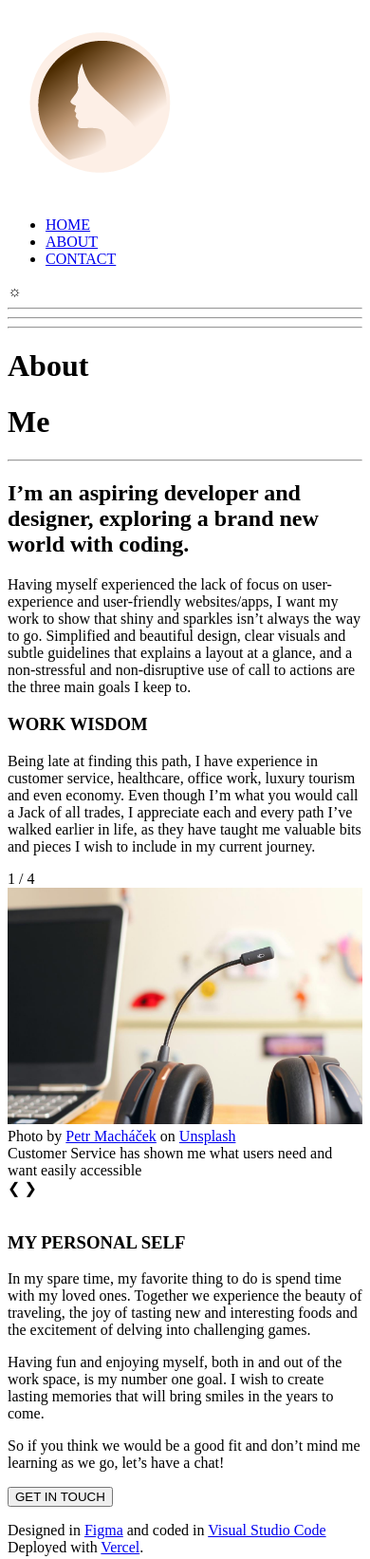
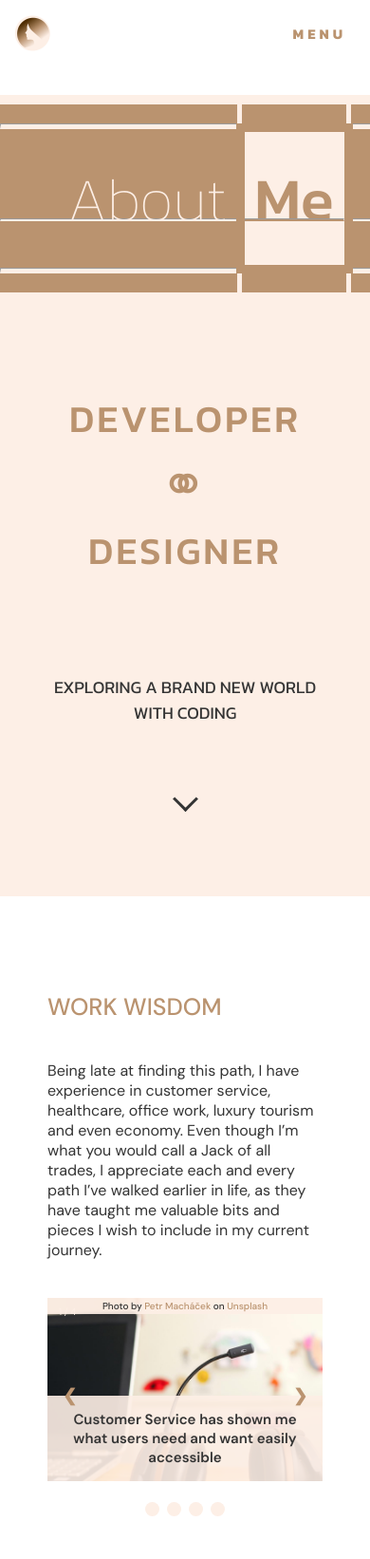
Before and after one commit to TephyWifi/Portfolio-v3, a website: page html/about.html in a window 390 px wide. Shown: the top 1642 px of the page at 95% size. Drawn offline with Linux system fonts and the light colour scheme; files that its build step writes are made by us from their sources; a web font is replaced by a local one.

Commit message:
Fixed about mobile page + banner

```diff
--- a/css/desktop/aboutdesktop.css
+++ b/css/desktop/aboutdesktop.css
@@ -32,16 +32,21 @@ nav {
 }
 
 .logo {
+    display: inherit;
+    cursor: pointer;
+    /* background-color: pink; */
+}
+
+.logo img {
     width: 50px;
     height: 50px;
-    cursor: pointer;
-    /* background-color: pink; */
 }
 
 nav ul {
     list-style: none;
     overflow: hidden;
     cursor: pointer;
+    padding: 0;
 }
 
 nav li {
@@ -92,7 +97,7 @@ nav li a:hover {
     position: relative;
     z-index: 1;
     display: flex;
-    justify-content: center;
+    justify-content: space-between;
     align-items: center;
     width: 100%;
     height: 198px;
@@ -131,35 +136,35 @@ nav li a:hover {
     border-bottom: 2px solid var(--light-beige);
     width: 100%;
     bottom: 75px;
-    background-color: yellow;
 }
 
+.hero-meline {
+    position: absolute;
+    z-index: 4;
+    border-bottom: 2px solid var(--brown);
+    width: 100%;
+    bottom: 46px;
+}
 
 .hero-content-container {
     position: relative;
-    width: 50%;
+    width: 100%;
     height: 100px;
     display: flex;
     align-items: center;
-    justify-content: space-around;
-    /* background-color: pink; */
+    justify-content: center;
 }
-
-
 
 .hero-about-container {
     position: absolute;
     display: flex;
     z-index: 3;
-    width: 100%;
+    flex: 50%;
     height: 156px;
-    justify-content: center;
     align-items: center;
     color: var(--light-beige);
-    text-align: center;
-    /* background-color: yellow; */
+    padding-right: 100px;
 }
-
 
 .hero-about-container h1 {
     font-weight: 150;
@@ -167,10 +172,20 @@ nav li a:hover {
     font-family: var(--title-font);
 }
 
+.hero-me-container {
+    position: absolute;
+    display: flex;
+    z-index: 3;
+    flex: 100%;
+    height: 156px;
+    padding-left: 100px;
+    align-items: center;
+    color: var(--light-beige);
+}
+
 .hero-me-backbox {
     position: absolute;
     display: flex;
-    right: 50px;
     z-index: 3;
     width: 110px;
     height: 198px;
@@ -178,11 +193,9 @@ nav li a:hover {
     justify-content: center;
     align-items: center;
     background-color: var(--brown);
-    right: 0px;
-
 }
 
-.hero-me-container {
+.hero-me-box {
     position: absolute;
     display: flex;
     right: 50px;
@@ -199,14 +212,6 @@ nav li a:hover {
     right: -5.5px;
 }
 
-.hero-meline {
-    position: absolute;
-    z-index: 4;
-    border-bottom: 2px solid var(--brown);
-    width: 100%;
-    bottom: 46px;
-}
-
 .hero-me-container h1 {
     font-weight: 500;
     font-size: 64px;
@@ -216,25 +221,35 @@ nav li a:hover {
 header h2 {
     text-align: center;
     font-weight: 400;
-    font-size: 20px;
+    font-family: var(--title-font);
+    font-size: 26px;
+    font-weight: 500;
+    letter-spacing: 3px;
+    padding: 50px;
+    padding-top: 0;
+    padding-bottom: 0;
+    color: var(--brown);
     background-color: var(--light-beige);
 }
 
-header h2 .highlight {
-    font-size: 20px;
+.headersymbol {
+    font-size: 30px;
 }
 
 header p {
     display: flex;
-    flex-direction: column;
+    flex-wrap: wrap;
     justify-content: center;
-    align-items: center;
     text-align: center;
-    padding: 30px;
-    padding-bottom: 40px;
     font-size: 16px;
+    font-weight: 300;
+    padding: 50px;
+    padding-top: 0;
+    padding-bottom: 50px;
+    font-family: var(--title-font);
+    color: var(--dark-grey);
     background-color: var(--light-beige);
-    margin-bottom: 0;
+
 }
 
 main {
@@ -448,6 +463,24 @@ footer {
 
 footer p {
     font-size: 10px;
+    padding-bottom: 0;
+}
+
+footer div span {
+    display: inline-block;
+}
+
+.footer-left {
+    position: relative;
+    display: inline-block;
+    flex-direction: column;
+    margin: 0px;
+    padding: 0px;
+    align-items: start;
+    text-align: start;
+    justify-content: center;
+    height: 40px;
+    /* background-color: pink; */
 }
 
 .highlight {
@@ -486,3 +519,20 @@ footer div img {
     font-size: 8px;
     bottom: 5px;
 }
+
+/* Mobile CSS */
+.logomobile, .menu, .contact {
+    display: none;
+}
+
+.overlaynav {
+    display: none;
+}
+
+.mobile-hi, .mobile-name {
+    display: none;
+}
+
+.arrow {
+    display: none;
+}
--- a/css/desktop/styledesktop.css
+++ b/css/desktop/styledesktop.css
@@ -47,6 +47,7 @@ nav ul {
     list-style: none;
     overflow: hidden;
     cursor: pointer;
+    padding: 0;
 }
 
 nav li {
--- a/css/mobile/aboutmobile.css
+++ b/css/mobile/aboutmobile.css
@@ -0,0 +1,529 @@
+/* Color scheme and fonts */
+:root {
+    --white: #ffffff;
+    --light-beige: rgb(253, 239, 230);
+    --brown: rgb(186, 147, 111);
+    --dark-grey: #343434;
+    --title-font: Kanit;
+    --text-font: DM Sans;
+}
+
+* {
+    box-sizing: border-box;
+    margin: 0;
+    font-size: 16px;
+    font-family: var(--text-font);
+    scroll-behavior: smooth;
+}
+
+header {
+    width: 100%;
+    height: 100vh;
+}
+
+nav {
+    position: sticky;
+    top: 0;
+    z-index: 1000;
+    display: flex;
+    padding: 10px 10px 10px 10px;
+    background-color: white;
+    width: 100%;
+    justify-content: space-between;
+    align-items: center;
+    overflow: hidden;
+    /* background-color: peachpuff; */
+}
+
+.logomobile {
+    display: inherit;
+    /* background-color: pink; */
+}
+
+.logomobile img {
+    width: 50px;
+    height: 50px;
+}
+
+.menu {
+    /* list-style: none; */
+    border: none;
+    background: none;
+    display: inline-flex;
+    align-items: center;
+    overflow: hidden;
+    font-weight: bold;
+    color: var(--brown);
+    left: 0;
+    font-family: var(--title-font);
+    font-size: 15px;
+    letter-spacing: 4px;
+}
+
+.overlaynav {
+    display: flex;
+    flex-direction: column;
+    height: 93.5%;
+    width: 100%;
+    justify-content: space-evenly;
+    text-align: center;
+    position: fixed;
+    z-index: 11;
+    top: 6.5%;
+    right: 0%;
+    background-color: rgba(186, 147, 111);
+    overflow-x: hidden;
+    transition: 0.5s;
+    font-family: var(--title-font);
+}
+
+.overlaynav a {
+    text-decoration: none;
+    font-size: 30px;
+    font-weight: 700;
+    letter-spacing: 4px;
+    color: var(--light-beige);
+}
+
+.darkmodemobile {
+    font-size: 50px;
+    color: var(--light-beige);
+}
+
+.hero-container {
+    position: relative;
+    z-index: 0;
+    width: 100%;
+    min-width: 410px;
+    height: 261px;
+    margin-top: 30px;
+    background-color: var(--light-beige);
+}
+
+.hero-box {
+    position: relative;
+    z-index: 1;
+    display: flex;
+    justify-content: space-between;
+    align-items: center;
+    width: 100%;
+    height: 198px;
+    top: 10px;
+    background-color: var(--brown);
+}
+
+.hero-hl {
+    position: absolute;
+    z-index: 2;
+    border-bottom: 5px solid var(--light-beige);
+    width: 100%;
+    top: 20px;
+}
+
+.hero-hl2 {
+    position: absolute;
+    z-index: 2;
+    border-bottom: 5px solid var(--light-beige);
+    width: 100%;
+    bottom: 20px;
+}
+
+.hero-vl {
+    position: absolute;
+    z-index: 2;
+    border-left: 5px solid var(--light-beige);
+    height: 100%;
+    right: 50px;
+}
+
+.hero-aboutline {
+    position: absolute;
+    display: flex;
+    z-index: 2;
+    border-bottom: 2px solid var(--light-beige);
+    width: 100%;
+    bottom: 75px;
+}
+
+.hero-meline {
+    position: absolute;
+    z-index: 4;
+    border-bottom: 2px solid var(--brown);
+    width: 100%;
+    bottom: 46px;
+}
+
+.hero-content-container {
+    position: relative;
+    width: 100%;
+    height: 100px;
+    display: flex;
+    flex-direction: column;
+    justify-content: center;
+    align-items: center;
+    text-align: center;
+}
+
+.hero-about-container {
+    position: absolute;
+    display: flex;
+    z-index: 3;
+    flex: 50%;
+    height: 156px;
+    align-items: center;
+    color: var(--light-beige);
+    padding-right: 100px;
+}
+
+.hero-about-container h1 {
+    font-weight: 150;
+    font-size: 64px;
+    font-family: var(--title-font);
+}
+
+.hero-me-container {
+    position: absolute;
+    display: flex;
+    z-index: 3;
+    flex: 100%;
+    height: 156px;
+    padding-left: 100px;
+    align-items: center;
+    color: var(--light-beige);
+}
+
+.hero-me-backbox {
+    position: absolute;
+    display: flex;
+    z-index: 3;
+    width: 110px;
+    height: 198px;
+    outline: 5px solid var(--light-beige);
+    justify-content: center;
+    align-items: center;
+    background-color: var(--brown);
+}
+
+.hero-me-box {
+    position: absolute;
+    display: flex;
+    right: 50px;
+    z-index: 3;
+    width: 121px;
+    height: 156px;
+    border: 8px solid var(--brown);
+    outline: 1px solid var(--brown);
+    justify-content: center;
+    align-items: center;
+    background-color: var(--light-beige);
+    color: var(--brown);
+    text-align: center;
+    right: -5.5px;
+}
+
+.hero-me-container h1 {
+    font-weight: 500;
+    font-size: 64px;
+    font-family: var(--title-font);
+}
+
+header {
+    width: 100%;
+    height: 100vh;
+    background-color: var(--light-beige);
+}
+
+header h2 {
+    display: flex;
+    flex-direction: column;
+    text-align: center;
+    font-weight: 400;
+    font-family: var(--title-font);
+    font-size: 40px;
+    font-weight: 500;
+    letter-spacing: 3px;
+    padding: 50px;
+    padding-bottom: 50px;
+    color: var(--brown);
+    /* background-color: var(--light-beige); */
+}
+
+.headersymbol {
+    font-size: 60px;
+}
+
+
+header p {
+    display: flex;
+    flex-wrap: wrap;
+    justify-content: center;
+    text-align: center;
+    font-size: 18px;
+    font-weight: 400;
+    padding: 50px;
+    padding-bottom: 0;
+    font-family: var(--title-font);
+    color: var(--dark-grey);
+
+}
+
+.arrowholder {
+    width: 100%;
+    padding-top: 50px;
+    text-align: center;
+    /* background-color: yellow; */
+}
+
+.arrow {
+    font-size: 0;
+    border: solid var(--dark-grey);
+    border-width: 0 3px 3px 0;
+    display: inline-block;
+    padding: 8px;
+    transform: rotate (45deg);
+    -webkit-transform: rotate(45deg);
+    animation: jumpInfinite 1.5s infinite;
+}
+
+@keyframes jumpInfinite {
+    0% {
+        margin-top: 0;
+    }
+
+    50% {
+        margin-top: 20px;
+    }
+
+    100% {
+        margin-top: 0;
+    }
+}
+
+main {
+    padding: 50px;
+    padding-top: 100px;
+}
+
+
+h3 {
+    font-size: 25px;
+    font-weight: 500;
+    color: var(--brown);
+    padding-bottom: 40px;
+}
+
+p {
+    color: var(--dark-grey);
+    padding-bottom: 40px;
+}
+
+.section1 {
+    padding-bottom: 100px;
+}
+
+
+.mySlides {
+    display: none;
+}
+
+img {
+    vertical-align: middle;
+}
+
+.slideshow-container {
+    max-width: 500px;
+    min-width: 250px;
+    position: relative;
+    margin: auto;
+}
+
+.prev,
+.next {
+    cursor: pointer;
+    position: absolute;
+    top: 50%;
+    width: auto;
+    margin-top: -22px;
+    padding: 16px;
+    color: var(--brown);
+    font-weight: bold;
+    font-size: 18px;
+    transition: background-color 0.6s ease;
+    border-radius: 0 3px 3px 0;
+    user-select: none;
+}
+
+.prev {
+    left: 0;
+}
+
+.next {
+    right: 0;
+    border-radius: 3px 0 0 3px;
+}
+
+.prev:hover,
+.next:hover {
+    background-color: rgba(253, 239, 230, 0.8);
+}
+
+.credit {
+    color: var(--dark-grey);
+    font-size: 10px;
+    font-weight: 500;
+    padding: 2px;
+    position: absolute;
+    top: 0px;
+    width: 100%;
+    text-align: center;
+    background-color: rgba(253, 239, 230, 0.9);
+}
+
+.credit a {
+    text-decoration: none;
+    color: var(--brown);
+    font-size: 10px;
+}
+
+.credit a:hover {
+    color: var(--dark-grey);
+    transition: color 0.4s ease;
+}
+
+.text {
+    /* color: var(--white); */
+    color: var(--dark-grey);
+    font-size: 15px;
+    font-weight: 600;
+    padding: 15px 12px;
+    position: absolute;
+    bottom: 0px;
+    width: 100%;
+    text-align: center;
+    background-color: rgba(253, 239, 230, 0.9);
+    /* background-color: rgba(186, 147, 111, 0.9); */
+}
+
+.numbertext {
+    color: var(--light-beige);
+    font-size: 10px;
+    padding: 8px 12px;
+    position: absolute;
+    top: 0;
+}
+
+.dot {
+    cursor: pointer;
+    height: 15px;
+    width: 15px;
+    margin: 0 2px;
+    background-color: var(--light-beige);
+    border-radius: 50%;
+    display: inline-block;
+    transition: background-color 0.6s ease;
+}
+
+.active,
+.dot:hover {
+    background-color: var(--brown);
+}
+
+.fade {
+    animation-name: fade;
+    animation-duration: 1.5s;
+}
+
+@keyframes fade {
+    from {
+        opacity: .4
+    }
+
+    to {
+        opacity: 1
+    }
+}
+
+.mobilebutton {
+    text-align: center;
+    /* padding-bottom: 100px; */
+}
+
+button {
+    font-family: var(--title-font);
+    font-weight: 600;
+    font-size: 16px;
+    color: var(--brown);
+    background-color: var(--light-beige);
+    border: 2px solid var(--brown);
+    padding: 10px 15px 10px 15px;
+    border-radius: 10px;
+}
+
+
+footer {
+    position: relative;
+    bottom: 0;
+    display: flex;
+    flex-direction: column-reverse;
+    text-align: center;
+    background-color: var(--white);
+    width: 100%;
+    /* background-color: yellow; */
+}
+
+footer p {
+    font-size: 12px;
+    padding: 0px;
+}
+
+.footer-left {
+    position: relative;
+    display: inline-block;
+    flex-direction: column;
+    margin: 0px;
+    padding: 10px;
+    /* background-color: pink; */
+}
+
+.highlight {
+    font-weight: bold;
+}
+
+.highlight a:link {
+    text-decoration: none;
+    font-size: 13px;
+    color: var(--brown);
+}
+
+.highlight a:visited {
+    color: var(--dark-grey);
+}
+
+footer div img {
+    width: 50px;
+    height: 50px;
+}
+
+.footer-copyright {
+    position: relative;
+    font-size: 10px;
+    padding: 0;
+    padding-bottom: 10px;
+}
+
+/* Desktop CSS */
+.logo {
+    display: none;
+}
+
+nav ul {
+    display: none;
+}
+
+.darkmode {
+    display: none;
+}
+
+.hero-title-container {
+    display: none;
+}
--- a/html/about.html
+++ b/html/about.html
@@ -9,9 +9,11 @@
     <meta name="keywords" content="html,css,js,portfolio">
     <meta name="description" content="Stephanie Reiso coding portfolio">
     <link rel="stylesheet" media="screen and (min-width: 900px)" href="../css/desktop/aboutdesktop.css">
-    <link rel="stylesheet" media="screen and (min-width: 140px) and (max-width: 899px)" href="../css/aboutmobile.css">
+    <link rel="stylesheet" media="screen and (min-width: 140px) and (max-width: 899.99px)"
+        href="../css/mobile/aboutmobile.css">
     <link rel="stylesheet" href="../css/media.css">
     <link rel="stylesheet" href="../css/darkmode.css">
+    <script type="module" src="../js/script.js"></script>
     <script type="module" src="../js/aboutscript.js"></script>
     <link rel="icon" type="image/x-icon" href="../img/favicon2.ico">
     <link rel="preconnect" href="https://fonts.googleapis.com">
@@ -25,10 +27,10 @@
 </head>
 
 <body>
-    <header>
     <nav>
-            <div class="navcontainer">
-                <a href="../index.html"><img class="logo" src="../img/logo.png" alt="home"></a>
+        <!-- Desktop -->
+        <div class="logo">
+            <a href="../index.html"><img src="../img/logo.png" alt="home"></a>
         </div>
         <ul>
             <li><a href="../index.html">HOME</a></li>
@@ -36,21 +38,38 @@
             <li><a href="../html/contact.html">CONTACT</a></li>
         </ul>
         <span class="darkmode" onclick="switchMode()">&#9788;</span>
+
+        <!-- Mobile -->
+        <div class="logomobile">
+            <img src="../img/logo.png">
+        </div>
+        <button id="myMenu" type="button" class="menu" onclick="toggleNav()">MENU</button>
+        <script src="../js/script.js"></script>
+        <div id="myOverlaynav" class="overlaynav" style="width: 0;">
+            <a href="../index.html" aria-current="page">HOME</a>
+            <a href="../html/about.html">ABOUT</a>
+            <a href="../html/contact.html">CONTACT</a>
+            <span class="darkmodemobile" onclick="switchMode()">&#9788;</span>
+        </div>
     </nav>
 
+    <header>
+        <!-- Container, box, lines og backbox er design for header -->
         <div class="hero-container">
             <div class="hero-box">
                 <hr class="hero-hl">
                 </hr>
                 <hr class="hero-hl2">
                 </hr>
-                <hr class="hero-aboutline"></hr>
+                <hr class="hero-aboutline">
+                </hr>
                 <div class="hero-content-container">
                     <div class="hero-about-container">
                         <h1>About</h1>
                     </div>
+                    <div class="hero-me-container">
                         <div class="hero-me-backbox">
-                        <div class="hero-me-container">
+                            <div class="hero-me-box">
                                 <h1>Me</h1>
                                 <hr class="hero-meline">
                                 </hr>
@@ -59,21 +78,20 @@
                     </div>
                 </div>
             </div>
+        </div>
 
-        <h2>I’m an aspiring <span class="highlight">developer</span> and <span class="highlight">designer</span>,
-            exploring a brand new world with coding.</h2>
-        <p>
-            Having myself experienced the lack of focus on user-experience and user-friendly websites/apps, I want my
-            work to show that shiny and sparkles isn’t always the way to go. Simplified and beautiful design, clear
-            visuals and subtle guidelines that explains a layout at a glance, and a non-stressful and non-disruptive use
-            of call to actions are the three main goals I keep to.
-        </p>
+        <h2>DEVELOPER <span class="headersymbol">&#9901;</span> DESIGNER</h2>
+        <p>EXPLORING A BRAND NEW WORLD WITH CODING</p>
+        <div class="arrowholder">
+            <a class="arrow" href="#main">v</a>
+        </div>
     </header>
 
-    <main>
+    <main id="main">
         <section class="section1">
             <h3>WORK WISDOM</h3>
-            <p>Being late at finding this path, I have experience in customer service, healthcare, office work, luxury tourism and even economy. Even though I’m what you would call a Jack of all
+            <p>Being late at finding this path, I have experience in customer service, healthcare, office work, luxury
+                tourism and even economy. Even though I’m what you would call a Jack of all
                 trades, I appreciate each and every path I’ve walked earlier in life, as they have taught me valuable
                 bits and pieces I wish to include in my current journey.</p>
 
@@ -146,22 +164,25 @@
             <p>So if you think we would be a good fit and don’t mind me learning as we go, let’s have a chat!</p>
             </p>
 
-            <a href="../html/contact.html">
-                <button>GET IN TOUCH</button>
-            </a>
+            <div class="mobilebutton">
+                <a href="../html/contact.html"><button>GET IN TOUCH</button></a>
+            </div>
 
         </section>
     </main>
 
     <footer>
-        <p>Designed in <span class="highlight"><a href="https://www.figma.com/" target="_blank"
+        <div class="footer-left">
+            <p>Designed in <span class="highlight"><a class="highlight" href="https://www.figma.com/" target="_blank"
                         rel="noreferrer noopener" aria-label="Figma (opens in a new tab)">Figma</a></span> and coded in
-            <span class="highlight"><a href="https://code.visualstudio.com/" target="_blank" rel="noreferrer noopener"
-                    aria-label="Visual Studio Code (opens in a new tab)">Visual Studio
-                    Code</a></span><br>Deployed with <span class="highlight"><a href="https://vercel.com/"
-                    target="_blank" rel="noreferrer noopener"
-                    aria-label="Vercel (opens in a new tab)">Vercel</a></span>.
+                <span class="highlight"><a href="https://code.visualstudio.com/" target="_blank"
+                        rel="noreferrer noopener" aria-label="Visual Studio Code (opens in a new tab)">Visual Studio
+                        Code</a></span>
             </p>
+            <p>Deployed with <span class="highlight"><a href="https://vercel.com/" target="_blank"
+                        rel="noreferrer noopener" aria-label="Vercel (opens in a new tab)">Vercel</a></span>.
+            </p>
+        </div>
         <div>
             <img src="../img/logo.png" alt="logo">
             <p class="footer-copyright">Stephanie Reiso &copy;2024</p>
```
Also changed, not shown: index.html (+4 -3 lines), js/contactscript.js (line endings or trailing spaces). Lines whose indentation alone changed are shown as unchanged.
